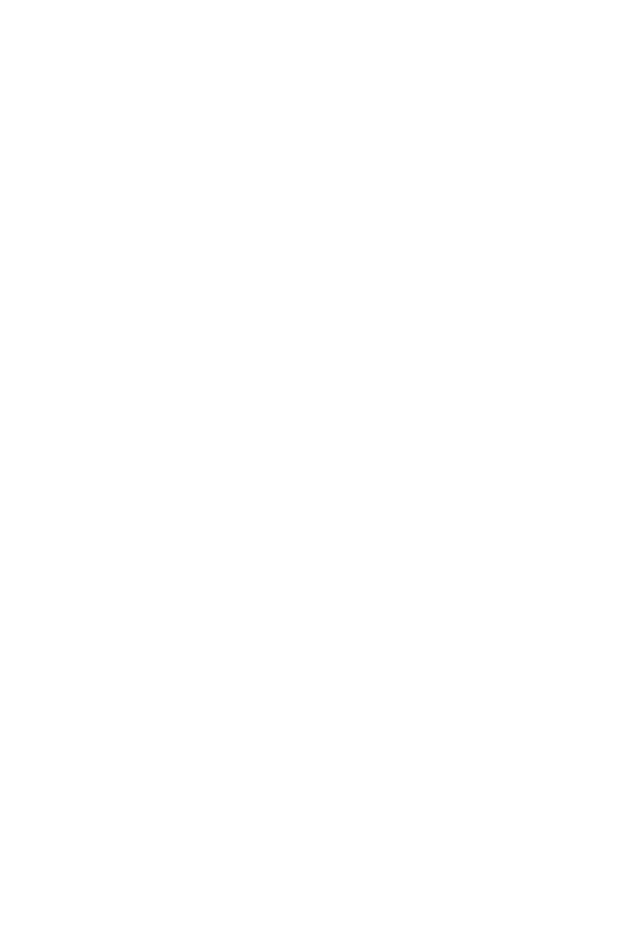
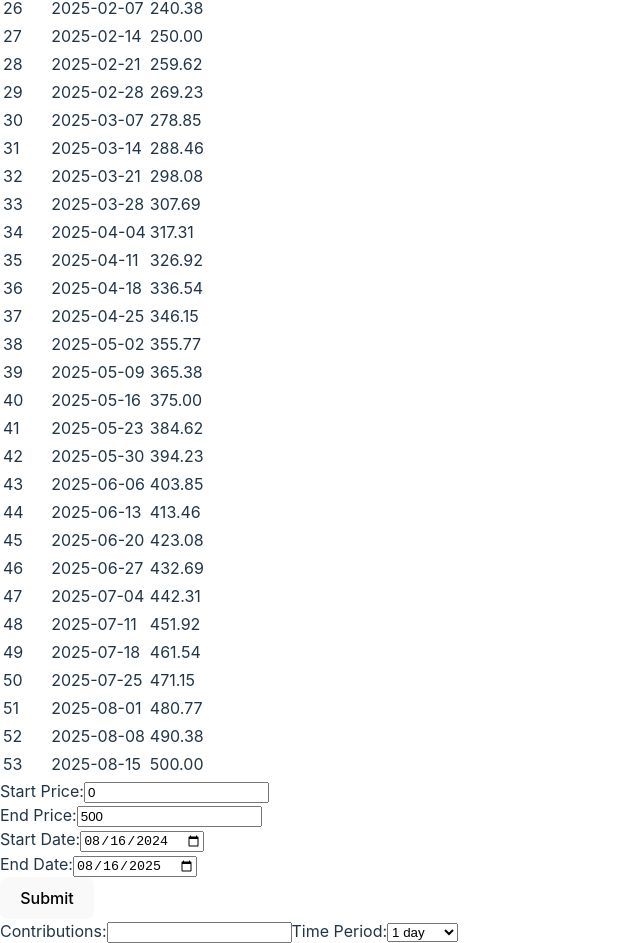
Before and after one commit to ibrunner/dca-explorer, a React (Vite) app: page / in a window 1280 px wide. Shown: the part 735-1678 px from the top of the page, without its empty margins (0-640 px from the left). Before the commit the page ends 800 px from the top, so only its background shows below. Built offline with nearby package versions, Linux system fonts and the light colour scheme.

Commit message:
Form, state, and table updates

```diff
--- a/package.json
+++ b/package.json
@@ -10,6 +10,7 @@
     "preview": "vite preview"
   },
   "dependencies": {
+    "moment": "^2.30.1",
     "prettier": "^3.3.3",
     "react": "^18.2.0",
     "react-dom": "^18.2.0"
--- a/src/App.tsx
+++ b/src/App.tsx
@@ -1,18 +1,30 @@
 import { useReducer } from "react";
-import dataReducer from "./DataReducer";
+import dataReducer from "./util/dataReducer";
 import MainForm from "./components/MainForm";
 import AppContext from "./AppContext";
+import ProjectionsTable from "./components/ProjectionsTable";
+
+function App(): JSX.Element {
+  const startDate: Date = new Date();
+  const endDate: Date = new Date();
+
+  endDate.setFullYear(endDate.getFullYear() + 1);
+
+  const [state, dispatch] = useReducer(dataReducer, {
+    contributions: "",
+    timePeriod: "",
+    projections: [],
+    startDate,
+    endDate,
+    startPrice: 0,
+    endPrice: 500
+  });
 
 
 
-function App(): JSX.Element {
-  const [state, dispatch] = useReducer(dataReducer, {
-    contributions: "",
-    timePeriod: "",
-  });
-
   return (
     <AppContext.Provider value={{ state, dispatch }}>
+      <ProjectionsTable {...state} />
       <MainForm />
     </AppContext.Provider>
   );
--- a/src/AppContext.tsx
+++ b/src/AppContext.tsx
@@ -1,5 +1,5 @@
 import React, { createContext, useContext } from "react";
-import {State, Action} from "./DataReducer";
+import {State, Action} from "./util/dataReducer";
 
 const AppContext = createContext<{ state: State; dispatch: React.Dispatch<Action> }>({
     state: {
--- a/src/DataReducer.tsx
+++ /dev/null
@@ -1,26 +0,0 @@
-// Define the initial state
-export interface State {
-  contributions: string;
-  timePeriod: string;
-}
-
-// Define the action types
-type SetContributionsAction = { type: "SET_CONTRIBUTIONS"; payload: string };
-type SetTimePeriodAction = { type: "SET_TIME_PERIOD"; payload: string };
-
-// Define the union type of all actions
-export type Action = SetContributionsAction | SetTimePeriodAction;
-
-// Define the reducer function
-const dataReducer = (state: State, action: Action) => {
-  switch (action.type) {
-    case "SET_CONTRIBUTIONS":
-      return { ...state, contributions: action.payload };
-    case "SET_TIME_PERIOD":
-      return { ...state, timePeriod: action.payload };
-    default:
-      return state;
-  }
-};
-
-export default dataReducer;
--- a/src/components/MainForm.tsx
+++ b/src/components/MainForm.tsx
@@ -16,7 +16,71 @@
     dispatch({ type: "SET_TIME_PERIOD", payload: event.target.value });
   };
 
+  const handleStartPriceChange = (
+    event: React.ChangeEvent<HTMLInputElement>
+  ) => {
+    dispatch({ type: "SET_START_PRICE", payload: Number(event.target.value) });
+  };
+
+  const handleEndPriceChange = (
+    event: React.ChangeEvent<HTMLInputElement>
+  ) => {
+    dispatch({ type: "SET_END_PRICE", payload: Number(event.target.value) });
+  };
+
+  const handleStartDateChange = (
+    event: React.ChangeEvent<HTMLInputElement>
+  ) => {
+    dispatch({ type: "SET_START_DATE", payload: new Date(event.target.value) });
+  };
+
+  const handleEndDateChange = (
+    event: React.ChangeEvent<HTMLInputElement>
+  ) => {
+    dispatch({ type: "SET_END_DATE", payload: new Date(event.target.value) });
+  };
+
   return (
+    <>
+      <div>
+        <label>
+          Start Price:
+          <input
+            type="number"
+            value={state.startPrice}
+            onChange={handleStartPriceChange}
+          />
+        </label>
+        <br />
+        <label>
+          End Price:
+          <input
+            type="number"
+            value={state.endPrice}
+            onChange={handleEndPriceChange}
+          />
+        </label>
+        <br />
+        <label>
+          Start Date:
+          <input
+            type="date"
+            value={state.startDate.toISOString().split("T")[0]}
+            onChange={handleStartDateChange}
+          />
+        </label>
+        <br />
+        <label>
+          End Date:
+          <input
+            type="date"
+            value={state.endDate.toISOString().split("T")[0]}
+            onChange={handleEndDateChange}
+          />
+        </label>
+        <br />
+        <button type="submit">Submit</button>
+      </div>
       <div>
         <label htmlFor="contributions">Contributions:</label>
         <input
@@ -37,6 +101,7 @@
           <option value="1 month">1 month</option>
         </select>
       </div>
+    </>
   );
 };
 
--- /dev/null
+++ b/src/components/ProjectionsTable.tsx
@@ -0,0 +1,42 @@
+import React from 'react';
+import moment from 'moment';
+import useProjections from '../util/useProjections';
+
+interface ProjectionsTableProps {
+    startPrice: number;
+    endPrice: number;
+    startDate: Date;
+    endDate: Date;
+}
+
+const ProjectionsTable: React.FC<ProjectionsTableProps> = ({
+    startPrice,
+    endPrice,
+    startDate,
+    endDate,
+}) => {
+    const projections = useProjections(startPrice, endPrice, startDate, endDate);
+
+    return (
+        <table>
+            <thead>
+                <tr>
+                    <th>Week</th>
+                    <th>Date</th>
+                    <th>Price</th>
+                </tr>
+            </thead>
+            <tbody>
+                {projections.map((projection, index) => (
+                    <tr key={index}>
+                        <td>{index + 1}</td>
+                        <td>{moment(projection.date).format('YYYY-MM-DD')}</td>
+                        <td>{projection.price.toFixed(2)}</td>
+                    </tr>
+                ))}
+            </tbody>
+        </table>
+    );
+};
+
+export default ProjectionsTable;
--- /dev/null
+++ b/src/util/dataReducer.ts
@@ -0,0 +1,88 @@
+import { Projection } from "./useProjections";
+
+export interface State {
+  contributions: string;
+  timePeriod: string;
+  projections: Projection[];
+  startPrice: number;
+  endPrice: number;
+  startDate: Date;
+  endDate: Date;
+}
+
+type SetContributionsAction = { type: "SET_CONTRIBUTIONS"; payload: string };
+type SetTimePeriodAction = { type: "SET_TIME_PERIOD"; payload: string };
+type SetProjectionsAction = { type: "SET_PROJECTIONS"; payload: Projection[] };
+type SetStartPriceAction = { type: "SET_START_PRICE"; payload: number };
+type SetEndPriceAction = { type: "SET_END_PRICE"; payload: number };
+type SetStartDateAction = { type: "SET_START_DATE"; payload: Date };
+type SetEndDateAction = { type: "SET_END_DATE"; payload: Date };
+
+export type Action =
+  | SetContributionsAction
+  | SetTimePeriodAction
+  | SetProjectionsAction
+  | SetStartPriceAction
+  | SetEndPriceAction
+  | SetStartDateAction
+  | SetEndDateAction;
+
+// Action creators
+export const setContributions = (contributions: string): SetContributionsAction => ({
+  type: "SET_CONTRIBUTIONS",
+  payload: contributions,
+});
+
+export const setTimePeriod = (timePeriod: string): SetTimePeriodAction => ({
+  type: "SET_TIME_PERIOD",
+  payload: timePeriod,
+});
+
+export const setProjections = (projections: Projection[]): SetProjectionsAction => ({
+  type: "SET_PROJECTIONS",
+  payload: projections,
+});
+
+export const setStartPrice = (price: number): SetStartPriceAction => ({
+  type: "SET_START_PRICE",
+  payload: price,
+});
+
+export const setEndPrice = (price: number): SetEndPriceAction => ({
+  type: "SET_END_PRICE",
+  payload: price,
+});
+
+export const setStartDate = (date: Date): SetStartDateAction => ({
+  type: "SET_START_DATE",
+  payload: date,
+});
+
+export const setEndDate = (date: Date): SetEndDateAction => ({
+  type: "SET_END_DATE",
+  payload: date,
+});
+
+// Update the reducer
+const dataReducer = (state: State, action: Action) => {
+  switch (action.type) {
+    case "SET_CONTRIBUTIONS":
+      return { ...state, contributions: action.payload };
+    case "SET_TIME_PERIOD":
+      return { ...state, timePeriod: action.payload };
+    case "SET_PROJECTIONS":
+      return { ...state, projections: action.payload };
+    case "SET_START_PRICE":
+      return { ...state, startPrice: action.payload };
+    case "SET_END_PRICE":
+      return { ...state, endPrice: action.payload };
+    case "SET_START_DATE":
+      return { ...state, startDate: action.payload };
+    case "SET_END_DATE":
+      return { ...state, endDate: action.payload };
+    default:
+      return state;
+  }
+};
+
+export default dataReducer;
--- /dev/null
+++ b/src/util/useProjections.ts
@@ -0,0 +1,26 @@
+import  { useEffect, useState } from 'react';
+import moment from 'moment';
+
+export interface Projection { date: Date; price: number };
+
+const useProjections = (startPrice: number, endPrice: number, startDate: Date, endDate: Date) => {
+    const [projections, setProjections] = useState<Projection[]>([]);
+
+    useEffect(() => {
+        const duration = moment(endDate).diff(startDate, 'weeks');
+        const weeklyChange = (endPrice - startPrice) / duration;
+        const projectionsArray: Projection[] = [];
+
+        for (let i = 0; i <= duration; i++) {
+            const projectedDate = moment(startDate).add(i, 'weeks').toDate();
+            const projectedPrice = startPrice + weeklyChange * i;
+            projectionsArray.push({ date: projectedDate, price: projectedPrice });
+        }
+
+        setProjections(projectionsArray);
+    }, [startPrice, endPrice, startDate, endDate]);
+
+    return projections;
+};
+
+export default useProjections;
```
Also changed, not shown: 1 other file (tests, documents, lock files or other folders). Lines whose indentation alone changed are shown as unchanged.
